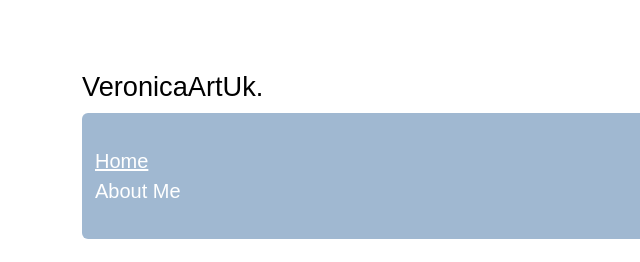
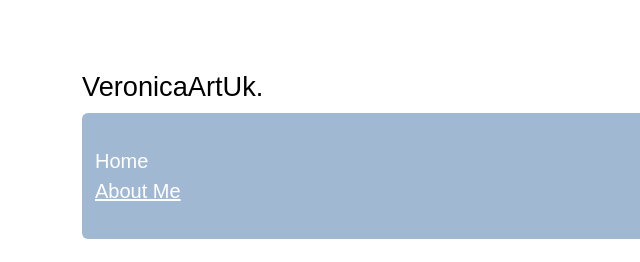
Before and after one commit to kameleon07/veronicaartuk, a plain HTML site: page about.html in a window 1280 px wide. Both pictures are taken after a click on the link 1184 px from the left and 87 px from the top of the page. Shown: the top 262 px of the page, 0-640 px from the left. Drawn offline with Linux system fonts and the light colour scheme; a web font is replaced by a local one.

Commit message:
Active link fix

```diff
--- a/about.html
+++ b/about.html
@@ -43,8 +43,8 @@
           <div class="row align-items-start">
             <div class="col-md-2">
               <ul class="custom-menu">
-                <li class="active"><a href="index.html">Home</a></li>
-                <li><a href="about.html">About Me</a></li>
+                <li><a href="index.html">Home</a></li>
+                <li class="active"><a href="about.html">About Me</a></li>
               </ul>
             </div>
           </div>
```
